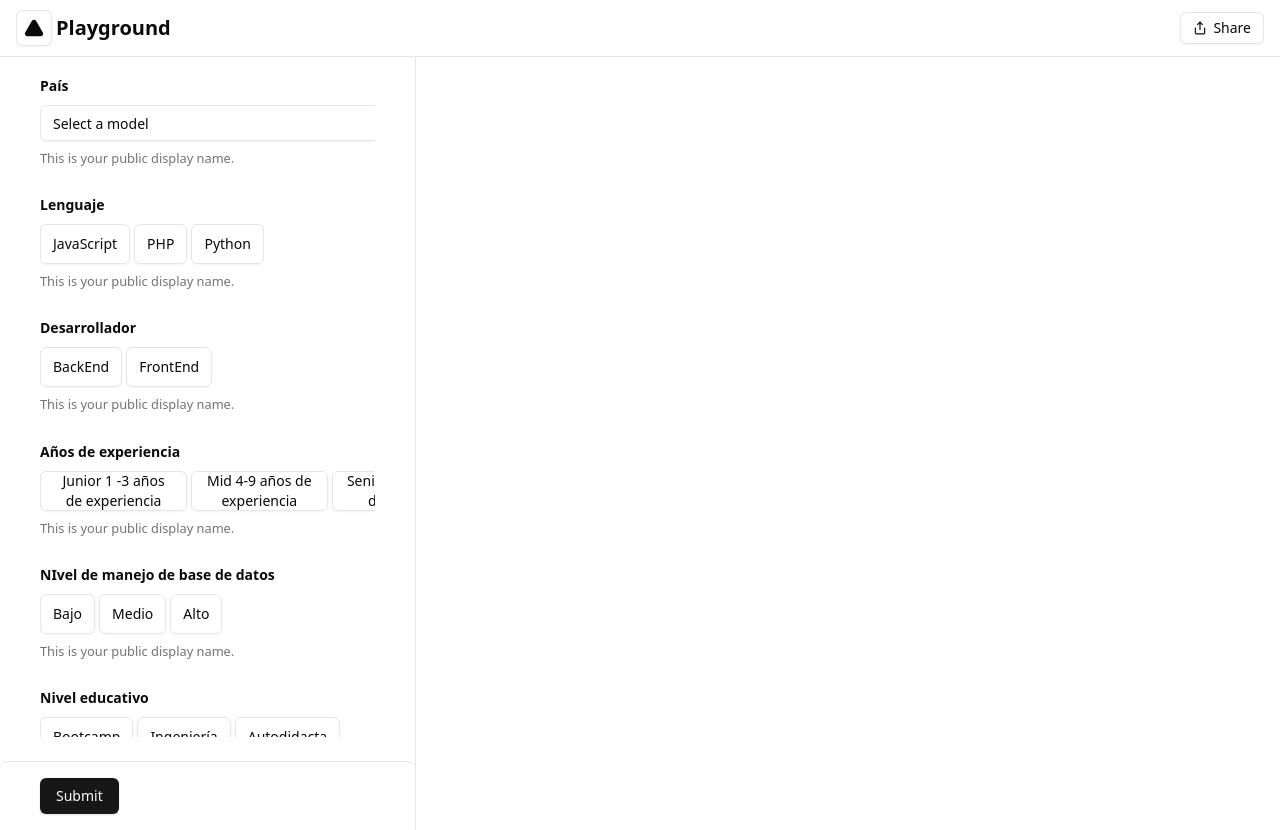
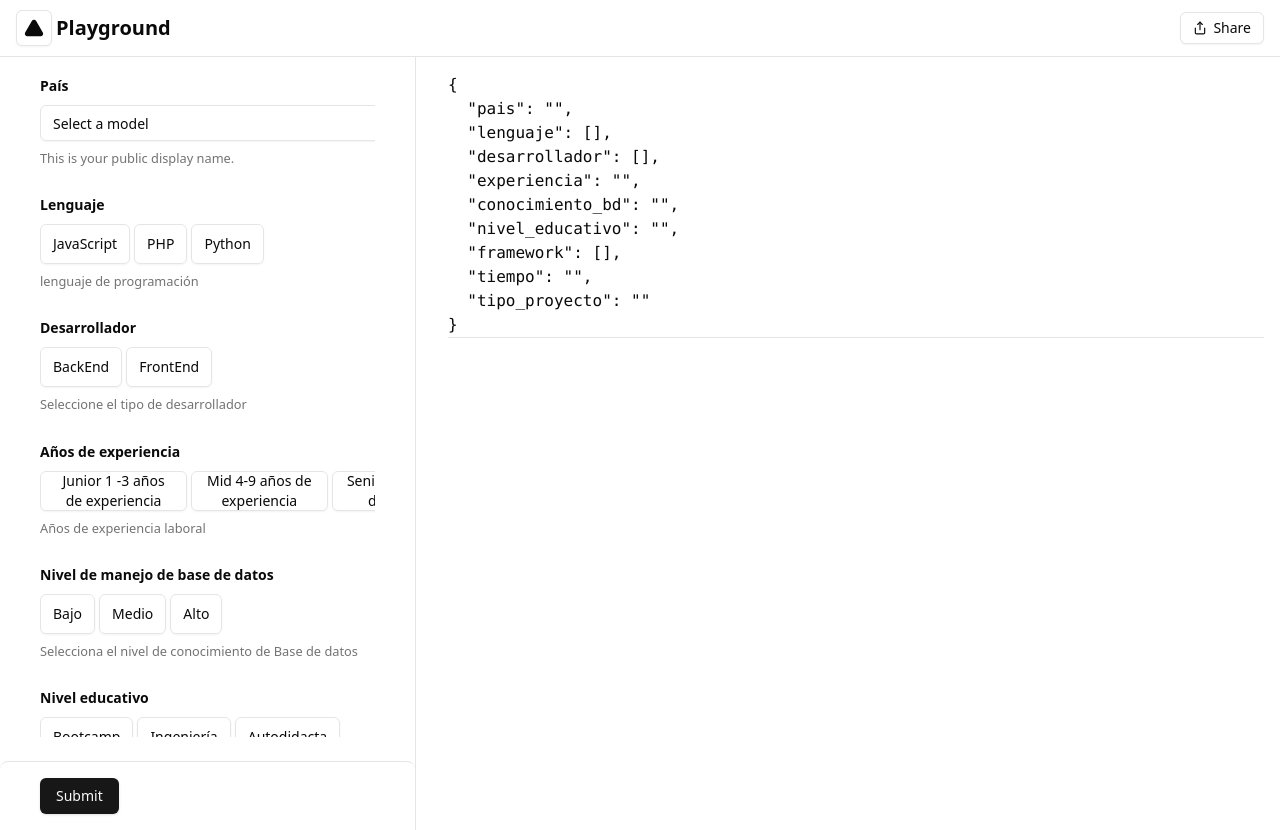
Before and after one commit to KewinBarboza/sueldos-dev-ia, a Next.js app: page / in a window 1280 px wide. Built offline with nearby package versions, Linux system fonts and the light colour scheme.

Commit message:
add component and update system

```diff
--- a/src/app/page.tsx
+++ b/src/app/page.tsx
@@ -10,6 +10,7 @@ import { useForm } from "react-hook-form"
 import { useState } from "react"
 import { Share, Triangle } from "lucide-react"
 import { ScrollArea } from "@/components/ui/scroll-area"
+import { ToggleSelector } from "@/components/ToggleSelector"
 
 const formSchema = z.object({
   pais: z.string().min(2).max(50),
@@ -63,6 +64,7 @@ sobre base de datos son de nivel ${values.conocimiento_bd} cuando debería cobra
       }
 
       const response = await result.json()
+      console.log(response)
       setGeneration(response.object)
     } catch (error) {
       console.log(error)
@@ -133,14 +135,7 @@ sobre base de datos son de nivel ${values.conocimiento_bd} cuando debería cobra
                   </div>
 
                   <div className="grid gap-3 mb-6">
-                    <FormField
-                      control={form.control}
-                      name="lenguaje"
-                      render={({ field }) => (
-                        <FormItem>
-                          <FormLabel className="font-semibold">Lenguaje</FormLabel>
-                          <FormControl >
-                            <ToggleGroup onValueChange={field.onChange} defaultValue={field.value} size={"lg"} type="multiple" variant="outline" className="justify-start" >
+                    <ToggleSelector control={form.control} description='lenguaje de programación' label='Lenguaje' name='lenguaje' type="multiple">
                       <ToggleGroupItem value="JavaScript" aria-label="Toggle bold">
                         JavaScript
                       </ToggleGroupItem>
@@ -150,52 +145,22 @@ sobre base de datos son de nivel ${values.conocimiento_bd} cuando debería cobra
                       <ToggleGroupItem value="Python" aria-label="Toggle underline">
                         Python
                       </ToggleGroupItem>
-                            </ToggleGroup>
-                          </FormControl>
-                          <FormDescription>
-                            This is your public display name.
-                          </FormDescription>
-                          <FormMessage />
-                        </FormItem>
-                      )}
-                    />
+                    </ToggleSelector>
                   </div>
 
                   <div className="grid gap-3 mb-6">
-                    <FormField
-                      control={form.control}
-                      name="desarrollador"
-                      render={({ field }) => (
-                        <FormItem>
-                          <FormLabel className="font-semibold">Desarrollador</FormLabel>
-                          <FormControl >
-                            <ToggleGroup onValueChange={field.onChange} defaultValue={field.value} size={"lg"} type="multiple" variant="outline" className="justify-start" >
+                    <ToggleSelector control={form.control} description='Seleccione el tipo de desarrollador' label='Desarrollador' name='desarrollador' type="multiple">
                       <ToggleGroupItem value="BackEnd" aria-label="Toggle bold">
                         BackEnd
                       </ToggleGroupItem>
                       <ToggleGroupItem value="FrontEnd" aria-label="Toggle italic">
                         FrontEnd
                       </ToggleGroupItem>
-                            </ToggleGroup>
-                          </FormControl>
-                          <FormDescription>
-                            This is your public display name.
-                          </FormDescription>
-                          <FormMessage />
-                        </FormItem>
-                      )}
-                    />
+                    </ToggleSelector>
                   </div>
 
                   <div className="grid gap-3 mb-6">
-                    <FormField
-                      control={form.control}
-                      name="experiencia"
-                      render={({ field }) => (
-                        <FormItem>
-                          <FormLabel className="font-semibold">Años de experiencia</FormLabel>
-                          <FormControl >
-                            <ToggleGroup onValueChange={field.onChange} defaultValue={field.value} size={"lg"} type="single" variant="outline" className="justify-start" >
+                    <ToggleSelector control={form.control} description='Años de experiencia laboral' label='Años de experiencia' name='experiencia' type="single">
                       <ToggleGroupItem value="junior" aria-label="Toggle bold">
                         Junior 1 -3  años de experiencia
                       </ToggleGroupItem>
@@ -205,26 +170,11 @@ sobre base de datos son de nivel ${values.conocimiento_bd} cuando debería cobra
                       <ToggleGroupItem value="Senior" aria-label="Toggle italic">
                         Senior de 10-20 años de experiencia
                       </ToggleGroupItem>
-                            </ToggleGroup>
-                          </FormControl>
-                          <FormDescription>
-                            This is your public display name.
-                          </FormDescription>
-                          <FormMessage />
-                        </FormItem>
-                      )}
-                    />
+                    </ToggleSelector>
                   </div>
 
                   <div className="grid gap-3 mb-6">
-                    <FormField
-                      control={form.control}
-                      name="conocimiento_bd"
-                      render={({ field }) => (
-                        <FormItem>
-                          <FormLabel className="font-semibold">NIvel de manejo de base de datos</FormLabel>
-                          <FormControl >
-                            <ToggleGroup onValueChange={field.onChange} defaultValue={field.value} size={"lg"} type="single" variant="outline" className="justify-start" >
+                    <ToggleSelector control={form.control} description='Selecciona el nivel de conocimiento de Base de datos' label='Nivel de manejo de base de datos' name='conocimiento_bd' type="single">
                       <ToggleGroupItem value="bajo" aria-label="Toggle bold">
                         Bajo
                       </ToggleGroupItem>
@@ -234,26 +184,11 @@ sobre base de datos son de nivel ${values.conocimiento_bd} cuando debería cobra
                       <ToggleGroupItem value="alto" aria-label="Toggle italic">
                         Alto
                       </ToggleGroupItem>
-                            </ToggleGroup>
-                          </FormControl>
-                          <FormDescription>
-                            This is your public display name.
-                          </FormDescription>
-                          <FormMessage />
-                        </FormItem>
-                      )}
-                    />
+                    </ToggleSelector>
                   </div>
 
                   <div className="grid gap-3 mb-6">
-                    <FormField
-                      control={form.control}
-                      name="nivel_educativo"
-                      render={({ field }) => (
-                        <FormItem>
-                          <FormLabel className="font-semibold">Nivel educativo</FormLabel>
-                          <FormControl >
-                            <ToggleGroup onValueChange={field.onChange} defaultValue={field.value} size={"lg"} type="single" variant="outline" className="justify-start" >
+                    <ToggleSelector control={form.control} description='como aprendiste a programar' label='Nivel educativo' name='nivel_educativo' type="single">
                       <ToggleGroupItem value="Bootcamp" aria-label="Toggle bold">
                         Bootcamp
                       </ToggleGroupItem>
@@ -263,26 +198,11 @@ sobre base de datos son de nivel ${values.conocimiento_bd} cuando debería cobra
                       <ToggleGroupItem value="Autodidacta" aria-label="Toggle italic">
                         Autodidacta
                       </ToggleGroupItem>
-                            </ToggleGroup>
-                          </FormControl>
-                          <FormDescription>
-                            This is your public display name.
-                          </FormDescription>
-                          <FormMessage />
-                        </FormItem>
-                      )}
-                    />
+                    </ToggleSelector>
                   </div>
 
                   <div className="grid gap-3 mb-6">
-                    <FormField
-                      control={form.control}
-                      name="framework"
-                      render={({ field }) => (
-                        <FormItem>
-                          <FormLabel className="font-semibold">Framework</FormLabel>
-                          <FormControl >
-                            <ToggleGroup onValueChange={field.onChange} defaultValue={field.value} size={"lg"} type="multiple" variant="outline" className="justify-start" >
+                    <ToggleSelector control={form.control} description='Framework con el cuales vas a trabajar o hacer el proyecto' label='Framework' name='framework' type="multiple">
                       <ToggleGroupItem value="React" aria-label="Toggle bold">
                         React
                       </ToggleGroupItem>
@@ -295,26 +215,11 @@ sobre base de datos son de nivel ${values.conocimiento_bd} cuando debería cobra
                       <ToggleGroupItem value="Angular" aria-label="Toggle italic">
                         Angular
                       </ToggleGroupItem>
-                            </ToggleGroup>
-                          </FormControl>
-                          <FormDescription>
-                            This is your public display name.
-                          </FormDescription>
-                          <FormMessage />
-                        </FormItem>
-                      )}
-                    />
+                    </ToggleSelector>
                   </div>
 
                   <div className="grid gap-3 mb-6">
-                    <FormField
-                      control={form.control}
-                      name="tiempo"
-                      render={({ field }) => (
-                        <FormItem>
-                          <FormLabel className="font-semibold">Tiempo del proyecto</FormLabel>
-                          <FormControl >
-                            <ToggleGroup onValueChange={field.onChange} defaultValue={field.value} size={"lg"} type="single" variant="outline" className="justify-start" >
+                    <ToggleSelector control={form.control} description='EL tiempo por el cual vas a estar trabajador con el proyecto' label='Tiempo del proyecto' name='tiempo' type="single">
                       <ToggleGroupItem value="1 a 2 semenas" aria-label="Toggle bold">
                         1 a 2 semanas
                       </ToggleGroupItem>
@@ -325,31 +230,16 @@ sobre base de datos son de nivel ${values.conocimiento_bd} cuando debería cobra
                         8 a 12 semanas
                       </ToggleGroupItem>
                       <ToggleGroupItem value="mas de 12 semanas" aria-label="Toggle italic">
-                                mas de 12 semanas
+                        Mas de 12 semanas
                       </ToggleGroupItem>
                       <ToggleGroupItem value="trabajo fijo" aria-label="Toggle italic">
-                                trabajo fijo
+                        Trabajo fijo
                       </ToggleGroupItem>
-                            </ToggleGroup>
-                          </FormControl>
-                          <FormDescription>
-                            This is your public display name.
-                          </FormDescription>
-                          <FormMessage />
-                        </FormItem>
-                      )}
-                    />
+                    </ToggleSelector>
                   </div>
 
                   <div className="grid gap-3 mb-6">
-                    <FormField
-                      control={form.control}
-                      name="tipo_proyecto"
-                      render={({ field }) => (
-                        <FormItem>
-                          <FormLabel className="font-semibold">Tipo de proyecto</FormLabel>
-                          <FormControl >
-                            <ToggleGroup onValueChange={field.onChange} defaultValue={field.value} size={"lg"} type="single" variant="outline" className="justify-start" >
+                    <ToggleSelector control={form.control} description='Tipo de aplicativo por el cual vas a estar trabajando' label='Tipo de proyecto' name='tipo_proyecto' type="single">
                       <ToggleGroupItem value="App móvil" aria-label="Toggle bold">
                         App móvil
                       </ToggleGroupItem>
@@ -365,26 +255,22 @@ sobre base de datos son de nivel ${values.conocimiento_bd} cuando debería cobra
                       <ToggleGroupItem value="Aplicación nativa de Windows/Mac " aria-label="Toggle italic">
                         Aplicación nativa de Windows/Mac
                       </ToggleGroupItem>
-                            </ToggleGroup>
-                          </FormControl>
-                          <FormDescription>
-                            This is your public display name.
-                          </FormDescription>
-                          <FormMessage />
-                        </FormItem>
-                      )}
-                    />
+                    </ToggleSelector>
                   </div>
                 </ScrollArea>
                 <div className="border-t rounded-lg py-4 px-10">
-
                   <Button type="submit">Submit</Button>
                 </div>
               </form>
             </Form>
           </div>
           <div className="relative flex h-full min-h-[50vh] flex-col  p-4 lg:col-span-2">
-
+            <pre>
+              <code>
+                {JSON.stringify(form.getValues(), null, 2)}
+              </code>
+            </pre>
+            <hr />
             {isLoading ? 'Loading...' : <pre>
               <code>{JSON.stringify(generation, null, 2)}</code>
             </pre>}
@@ -392,21 +278,5 @@ sobre base de datos son de nivel ${values.conocimiento_bd} cuando debería cobra
         </main>
       </div>
     </div>
-
-
-    /*
-    <main className="flex min-h-screen flex-col items-center justify-between p-24">
-      <div className="z-10 w-full max-w-5xl items-center justify-between font-mono text-sm">
-
-
-        <pre>
-          <code>
-            {JSON.stringify(form.getValues(), null, 2)}
-          </code>
-        </pre>
-
-
-      </div>
-    </main>*/
   )
 }
--- /dev/null
+++ b/src/components/ToggleSelector.tsx
@@ -0,0 +1,36 @@
+import React from 'react'
+import { FormControl, FormDescription, FormField, FormItem, FormLabel, FormMessage } from './ui/form'
+import { ToggleGroup } from './ui/toggle-group'
+import { Control, ControllerRenderProps, FieldValues } from 'react-hook-form'
+
+type Props = {
+  control?: Control<FieldValues> | undefined | any
+  name: string,
+  children: React.ReactNode,
+  label: string,
+  description: string,
+  type: "multiple" | "single"
+}
+
+export function ToggleSelector({ control, name, children, label, description, type }: Props) {
+  return (
+    <FormField
+      control={control}
+      name={name}
+      render={({ field }: { field: ControllerRenderProps<FieldValues, string> }) => (
+        <FormItem>
+          <FormLabel className="font-semibold">{label}</FormLabel>
+          <FormControl >
+            <ToggleGroup onValueChange={field.onChange} defaultValue={field.value} size={"lg"} type={type} variant="outline" className="justify-start" >
+              {children}
+            </ToggleGroup>
+          </FormControl>
+          <FormDescription>
+            {description}
+          </FormDescription>
+          <FormMessage />
+        </FormItem>
+      )}
+    />
+  )
+}
```
Also changed, not shown: src/app/api/completion/route.ts (+6 -7 lines). Lines whose indentation alone changed are shown as unchanged.
